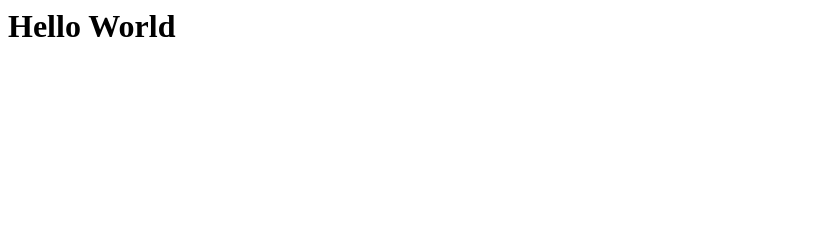
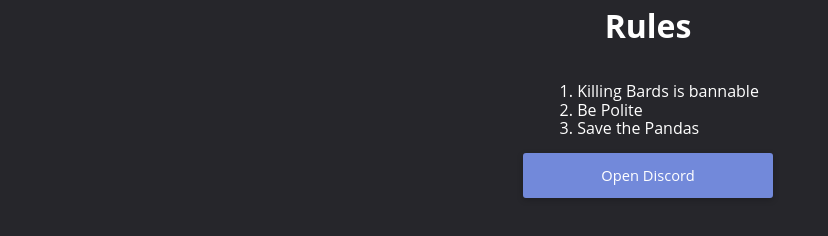
Before and after one commit to deeph00n/betterfrontline, a plain HTML site: page index.html in a window 1280 px wide. Shown: the whole page, without its empty margins (0-828 px from the left). Drawn offline with Linux system fonts and the light colour scheme.

Commit message:
simple design

```diff
--- a/index.html
+++ b/index.html
@@ -1,8 +1,69 @@
 <html>
     <head>
         <title>Better Frontline Server Rules</title>
+        <style>
+            html,
+body {
+  background: #26262b;
+  font-family: Whitney, "Open Sans", Helvetica, sans-serif;
+  width: 100%;
+  height: 100%;
+  text-align: center;
+  content-align: center;
+  line-height: 1.15;
+  color: #fff;
+}
+
+.wrapper-buttons {
+  display: block;
+  margin-left: auto;
+  margin-right: auto;
+  width: 250px;
+}
+
+.wrapper-buttons > *:first-child {
+  margin-top: 10px;
+}
+
+.wrapper-buttons > *:last-child {
+  margin-bottom: 0px;
+}
+
+.blue-button {
+    display: table-cell;
+  vertical-align: middle;
+  font-weight: 400;
+  font-size: 11pt;
+  border-radius: 3px;
+  cursor: pointer;
+  height: 45px;
+  width: 250px;
+  box-shadow: 0 2px 6px 0 rgba(0, 0, 0, 0.2);
+  background-color: #7289da;
+  border: 2px solid #7289da;
+  color: #fff;
+  text-decoration: none;
+}
+
+.rule-list {
+    display: inline-block;
+    text-align: left;
+    content-align: left;
+}
+        </style>
     </head>
     <body>
-        <h1>Hello World</h1>
+        <h1>Rules</h1>
+
+        <ol class="rule-list">
+            <li>Killing Bards is bannable</li>
+            <li>Be Polite</li>
+            <li>Save the Pandas</li>
+        </ol>
+
+
+        <div class="wrapper-buttons">
+            <a class="blue-button" href="https://discord.gg/bHdKqUyUWf">Open Discord</a>
+        </div>
     </body>
 </html>
```
